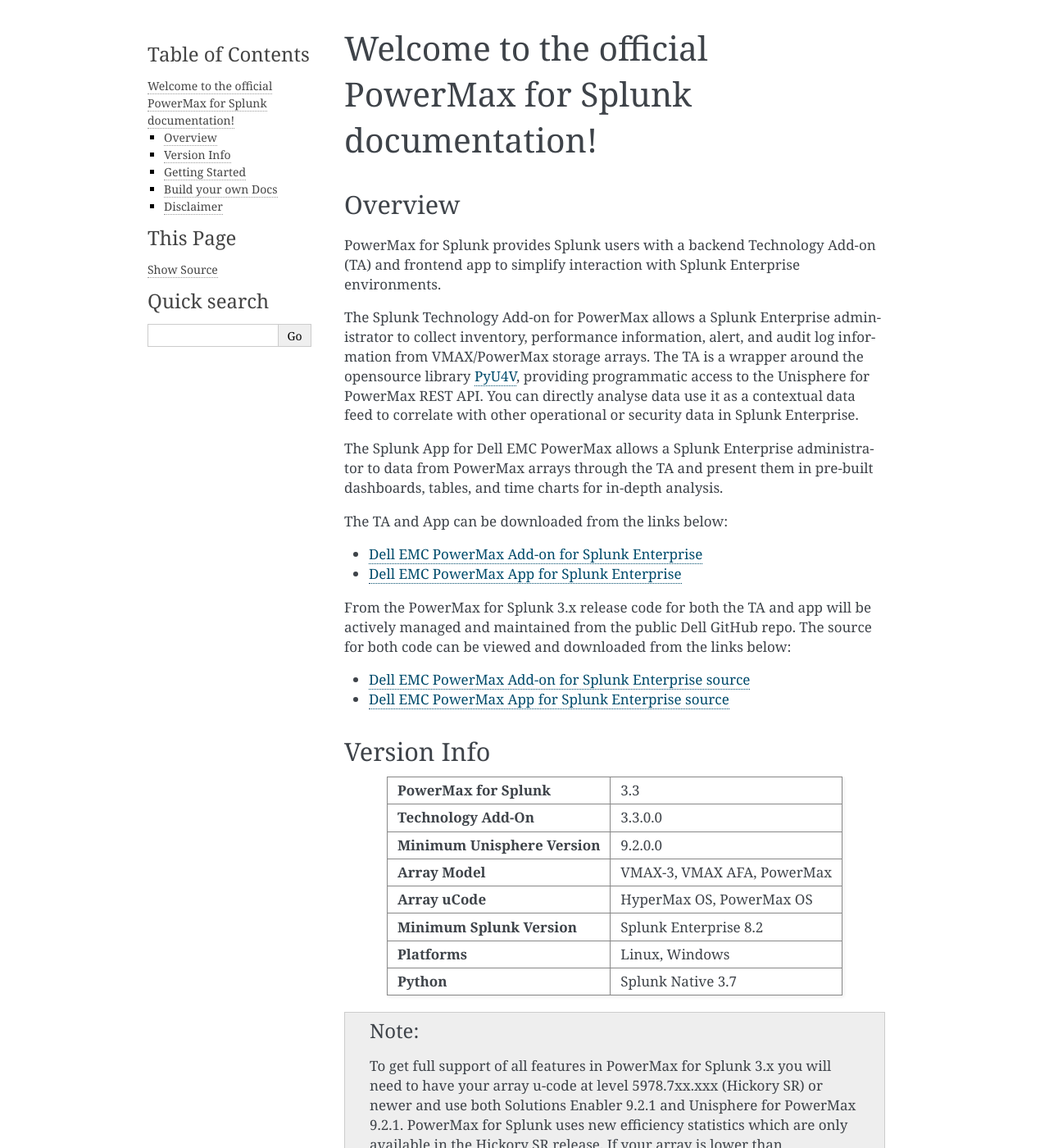
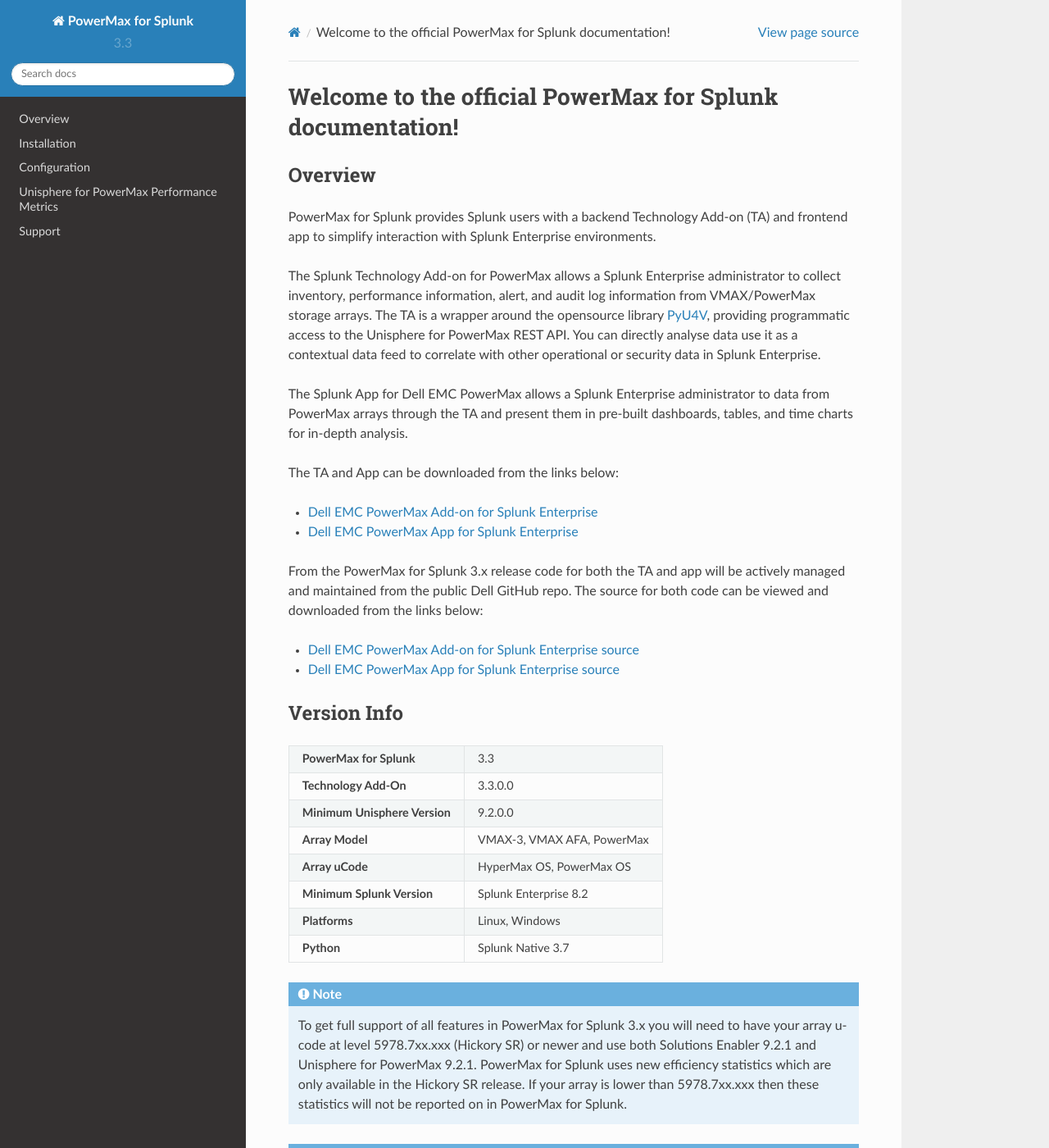
Before and after one commit to dell/powermax-splunk-addon, a Sphinx documentation site: the page built from docs/source/index.rst, in a window 1280 px wide and 1400 px high. Shown: the whole window at 82% size. Built offline with Sphinx 7.4.7 and the Read the Docs theme 2.0.0, drawn with Linux system fonts in a browser that asks for light colours; some of the changed text lies outside the part shown.

Commit message:
readthedocs failing to build
bump version of python

```diff
--- a/docs/source/conf.py
+++ b/docs/source/conf.py
@@ -11,10 +11,8 @@
 # add these directories to sys.path here. If the directory is relative to the
 # documentation root, use os.path.abspath to make it absolute, like shown here.
 
-import logging
-import os.path
-import re
-import subprocess
+import os
+import sys
 
 sys.path.insert(0, os.path.abspath('.'))
 sys.path.insert(0, os.path.abspath('../..'))
@@ -64,6 +62,14 @@
 
 # -- Options for HTML output -------------------------------------------------
 
+# Add any paths that contain templates here, relative to this directory.
+templates_path = ['rtd_theme', ]
+
+# The theme to use for HTML and HTML Help pages.  See the documentation for
+# a list of builtin themes.
+#
+html_theme = 'sphinx_rtd_theme'
+
 # Add any paths that contain custom static files (such as style sheets) here,
 # relative to this directory. They are copied after the builtin static files,
 # so a file named "default.css" will overwrite the builtin "default.css".
```
Also changed, not shown: .readthedocs.yaml.
